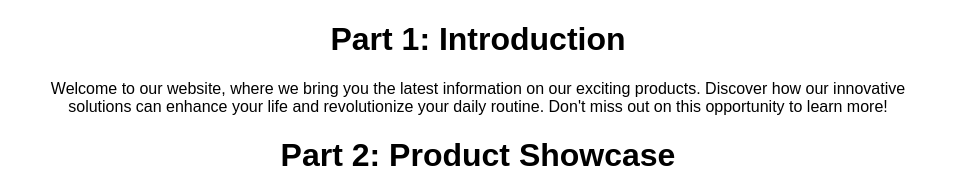
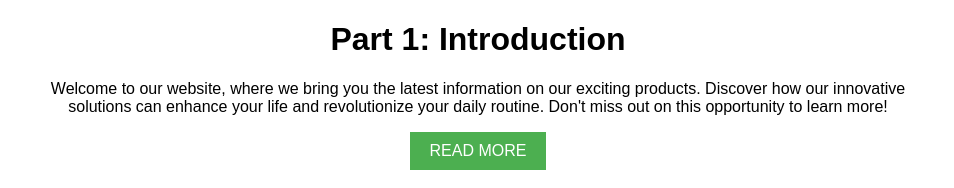
Before and after one commit to Tajron/CAD_Project, a plain HTML site: page index.html in a window 1280 px wide. Shown: the top 188 px of the page, without its empty margins (162-1116 px from the left). Drawn offline with Linux system fonts and the light colour scheme.

Commit message:
Add "read more" button

```diff
--- a/index.html
+++ b/index.html
@@ -36,15 +36,26 @@
             cursor: pointer;
         }
 
-            .contact-form input[type="submit"]:hover {
-                background-color: #45a049;
-            }
+        .contact-form input[type="submit"]:hover {
+            background-color: #45a049;
+        }
+
+        .read-more-btn {
+            display: inline-block;
+            background-color: #4CAF50;
+            color: white;
+            padding: 10px 20px;
+            border: none;
+            cursor: pointer;
+            text-decoration: none;
+        }
     </style>
 </head>
 <body>
     <div class="container">
         <h1>Part 1: Introduction</h1>
         <p>Welcome to our website, where we bring you the latest information on our exciting products. Discover how our innovative solutions can enhance your life and revolutionize your daily routine. Don't miss out on this opportunity to learn more!</p>
+        <a class="read-more-btn" href="#">READ MORE</a>
 
         <h1>Part 2: Product Showcase</h1>
         <div class="product">
```
